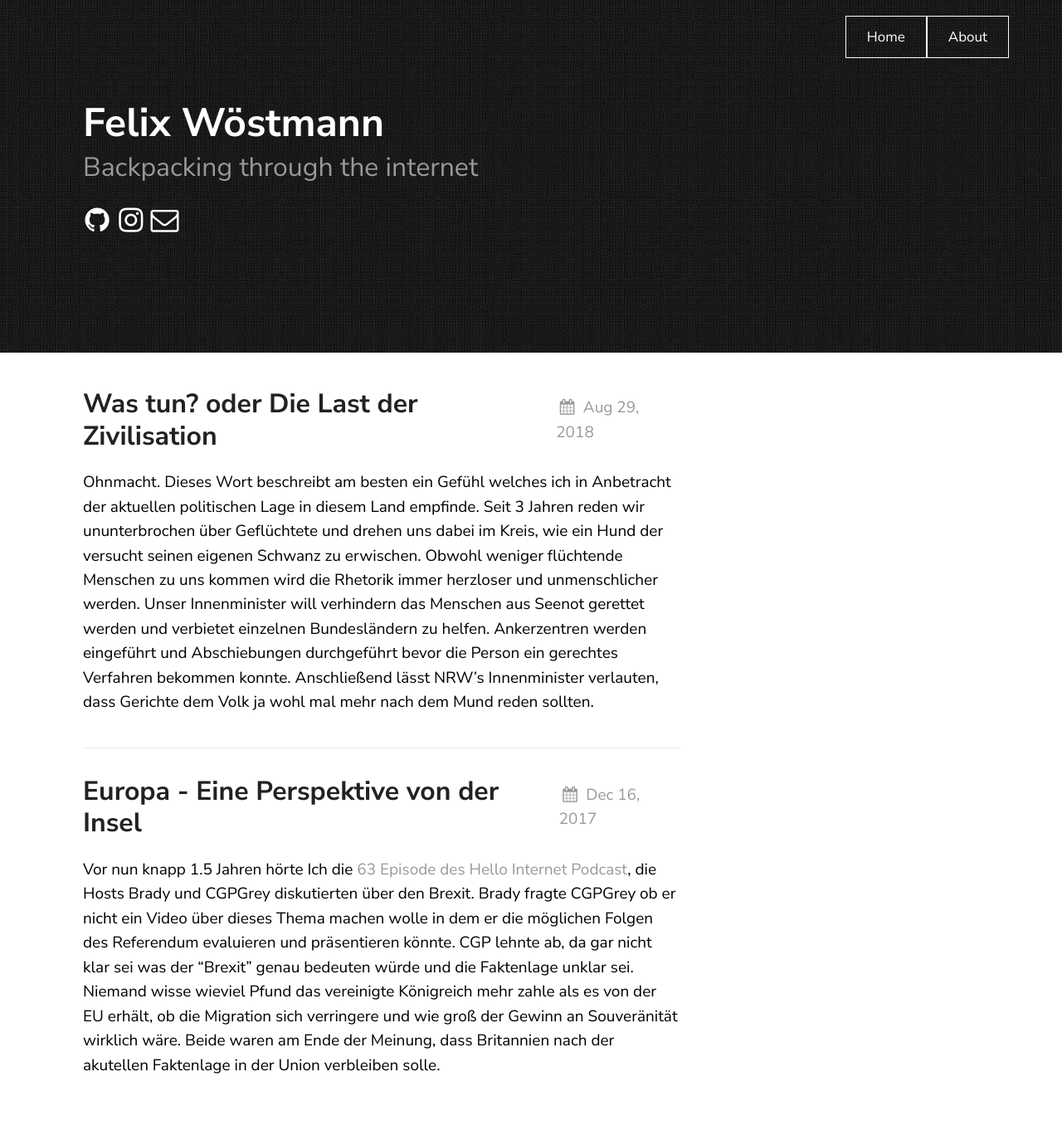
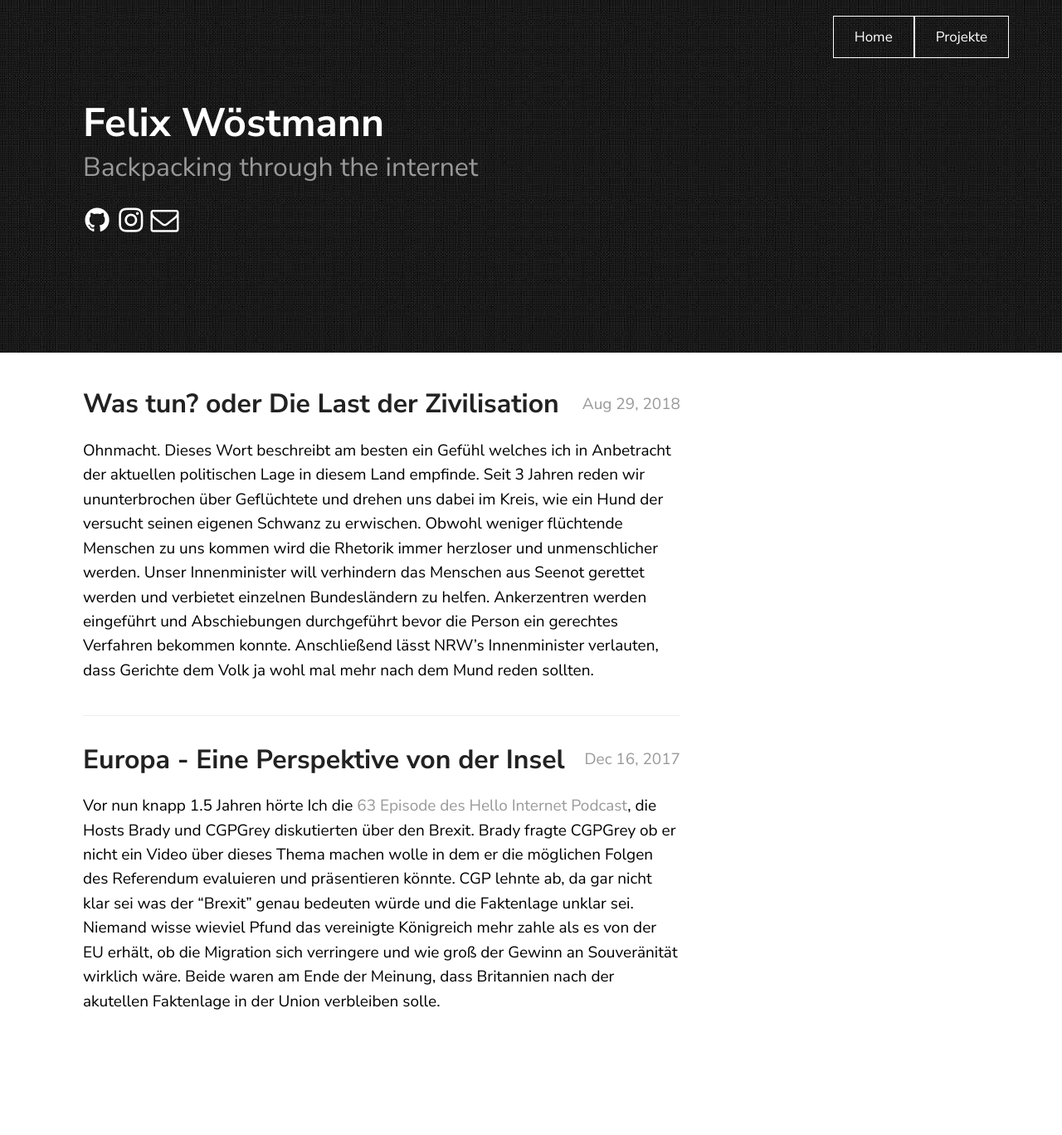
Before and after one commit to felixwoestmann/felixwoestmann.github.io, a Jekyll site: the page built from index.md, in a window 1280 px wide. Shown: the whole page at 83% size. Built offline with Jekyll 4.4.1, drawn with Linux system fonts in a browser that asks for light colours; after the commit the page ends 1291 px from its top, so only the background shows below that.

Commit message:
Added NAV

```diff
--- a/_includes/nav.html
+++ b/_includes/nav.html
@@ -1,8 +1,8 @@
 {%- if site.texture.showNav -%}
 <div class="navbar">
 	<ul>
-		<a href="#"><li>Home</li></a>
-		<a href="#"><li>About</li></a>
+		<a href="/"><li>Home</li></a>
+		<a href="https://projects.felixwoestmann.me"><li>Projekte</li></a>
 	</ul>
 </div>
 {%- endif -%}
--- a/_layouts/home.html
+++ b/_layouts/home.html
@@ -10,7 +10,7 @@ layout: page
 			<a class="post-link" href="{{ post.url | relative_url }}">
 				<h2 class="post-title">{{ post.title | escape }}</h2>
 			</a>
-			<div class="post-date"><i class="icon-calendar"></i>{{ post.date | date: date_format }}</div>
+			<div class="post-date"></i>{{ post.date | date: date_format }}</div>
 		</div>
 		<div class="post">
 			{%- if site.show_excerpts -%}
```
